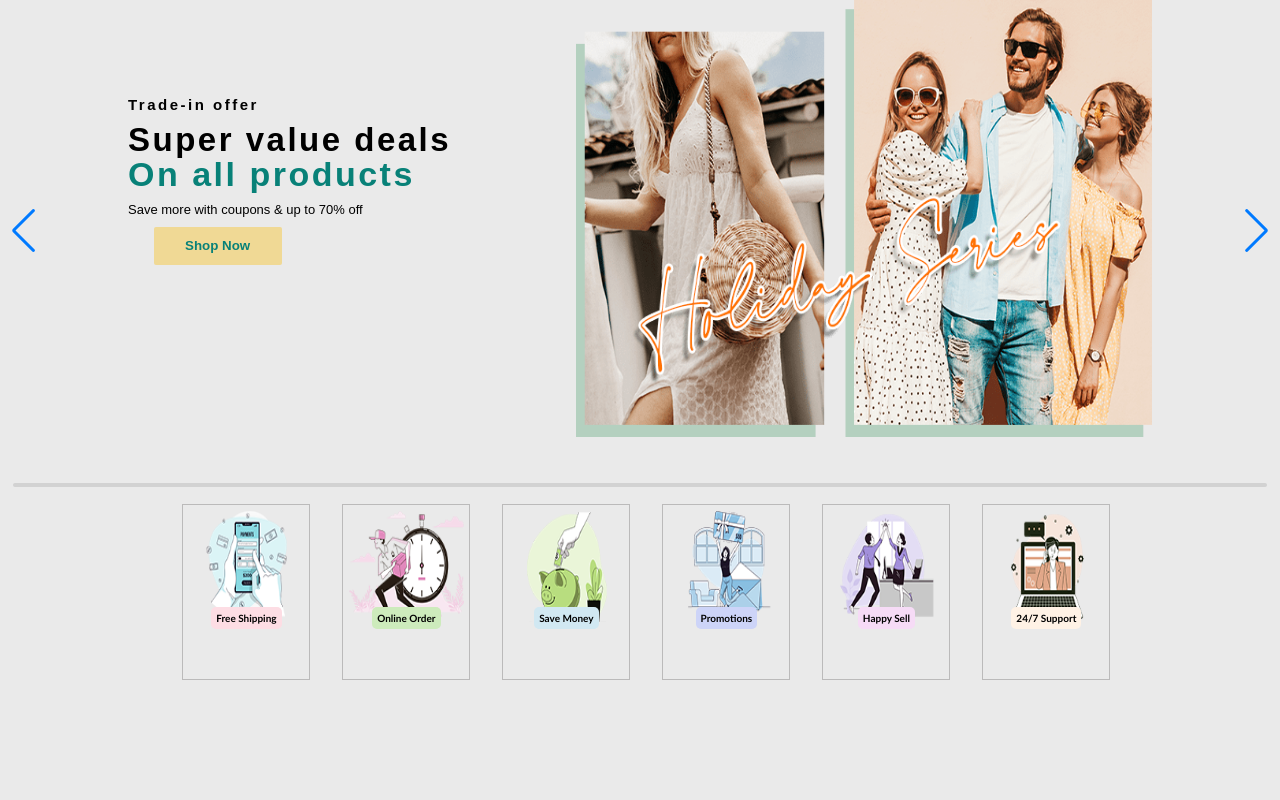
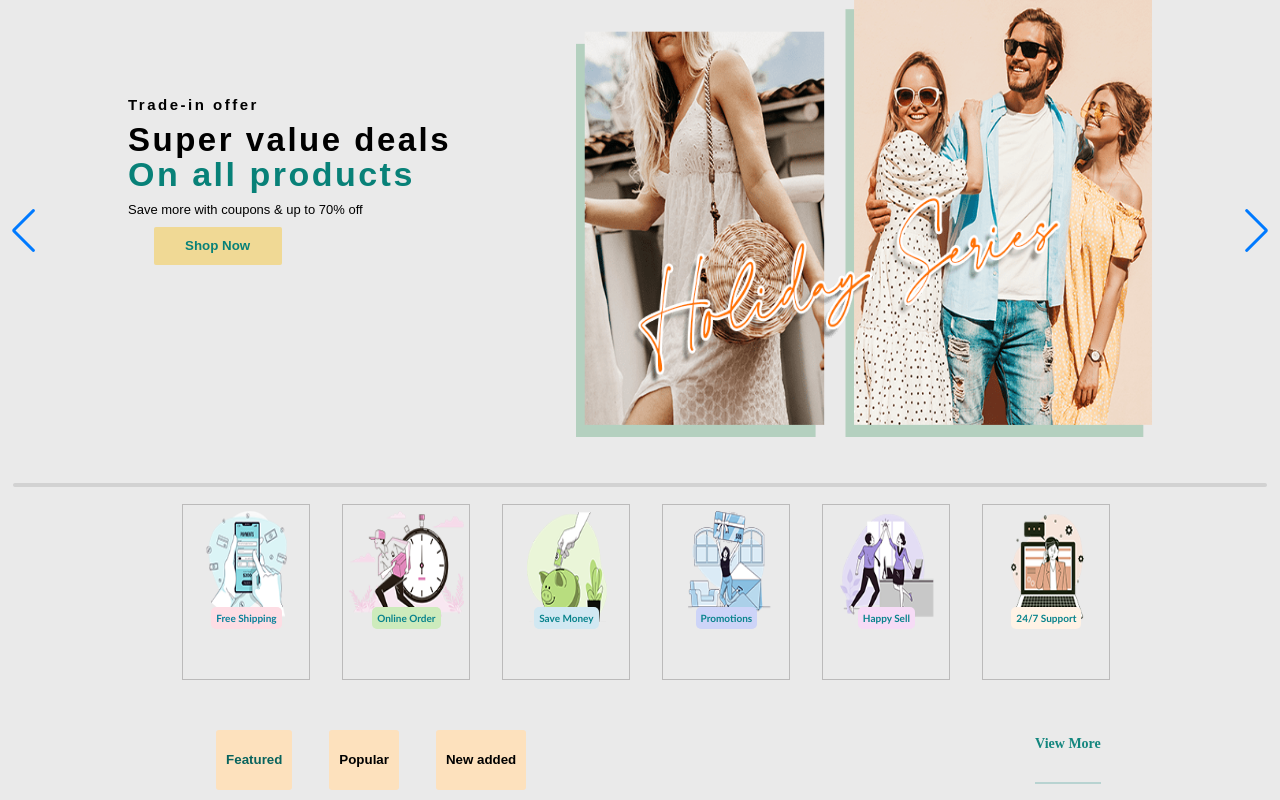
Before and after one commit to Harshbhimate256/E-commerce-react, a React (Vite) app: page / in a window 1280 px wide. Shown: the part 189-989 px from the top of the page. Before the commit the page ends 880 px from the top, so only its background shows below. Built offline with nearby package versions, Linux system fonts and the light colour scheme.

Commit message:
added nav buttons after square content | ignore delete.html & css

```diff
--- a/src/components/Foreground.jsx
+++ b/src/components/Foreground.jsx
@@ -1,45 +1,56 @@
 import React from "react";
 import Square from "./Square";
+import NavBtnBg from "./NavBtnBg";
+
 const Foreground = () => {
   const data = [
     {
       heading: "Free Shipping",
       img: "../square-1.png",
-      color: "#FDDDE4",
+      bgColor: "#FDDDE4",
+      color:"#08819A",
     },
     {
       heading: "Online Order",
       img: "../square-2.png",
-      color: "#CDEBBC",
+      bgColor: "#CDEBBC",
+      color:"#08838C",
     },
     {
       heading: "Save Money",
       img: "../square-3.png",
-      color: "#D1E8F2",
+      bgColor: "#D1E8F2",
+      color:"#08838C",
     },
     {
       heading: "Promotions",
       img: "../square-4.png",
-      color: "#CDD4F8",
+      bgColor: "#CDD4F8",
+      color:"#08838C",
     },
     {
       heading: "Happy Sell",
       img: "../square-5.png",
-      color: "#F6DBF6",
+      bgColor: "#F6DBF6",
+      color:"#08838C",
     },
     {
       heading: "24/7 Support",
       img: "../square-6.png",
-      color: "#FFF2E5",
+      bgColor: "#FFF2E5",
+      color:"#08838C",
     },
   ];
 
   return (
-    <div className="sq-background">
-      {data.map((item, index) => (
-        <Square data={item} />
-      ))}
-    </div>
+    <>
+      <div className="sq-background">
+        {data.map((item, index) => (
+          <Square data={item} />
+        ))}
+      </div>
+      <NavBtnBg/>
+    </>
   );
 };
 
--- /dev/null
+++ b/src/components/NavBtn.jsx
@@ -0,0 +1,11 @@
+import React from "react";
+
+const NavBtn = ({data}) => {
+  return (
+    <>
+        <button style={{color:`${data.colorTrue ? data.color: ''}`, cursor:"pointer"}} >{data.text}</button>
+    </>
+  );
+};
+
+export default NavBtn;
--- /dev/null
+++ b/src/components/NavBtnBg.jsx
@@ -0,0 +1,42 @@
+import React from 'react'
+import NavBtn from './NavBtn'
+
+const NavBtnBg = () => {
+    const data =[
+        {
+        text:"Featured",
+        color:"#08635d",
+        black:"black",
+        colorTrue: true
+    },
+    {
+        text:"Popular",
+        color:"#08635d",
+        black:"black",
+        colorTrue: false
+    },
+    {
+        text:"New added",
+        color:"#08635d",
+        black:"black",
+        colorTrue: false
+    },
+]
+  return (
+    <>
+      <div style={{height:"10vh",width:"75%",marginLeft:"11vw",marginTop:"1vw",display:"flex",justifyContent:"space-between",position:"relative"}}>
+        <div className='NavBtn' >
+        {data.map((item, index) => (
+          <NavBtn data={item}/>
+        ))}
+
+        </div>
+        <div className='viewMoreBtn' style={{margin:"30px 0 0 0",background:"",borderBottom:"2px solid #13867e3b"}}>
+            <a className='viewMoreBtn' href='#' style={{textDecoration:"none",fontFamily:"Gilroy",fontSize:"14px",fontWeight:"bold"}}>View More</a>
+        </div>
+      </div>
+    </>
+  )
+}
+
+export default NavBtnBg
--- a/src/components/Square.jsx
+++ b/src/components/Square.jsx
@@ -6,7 +6,7 @@ const Square = ({data}) => {
         <div>
             <div className='square'>
                 <img src={data.img} style={{height:"14vh",width:"9vw",marginTop:"5px"}}/>
-                <div style={{position:"absolute",background:`${data.color}`,margin:"4.5vw 1.5vw",textAlign:"center",fontSize:"10px",padding:"5px 5px",fontFamily:"Trebuchet MS",top:"3.5vw",fontWeight:"bold",borderRadius:"5px"}}>
+                <div style={{position:"absolute",color:`${data.color}`,background:`${data.bgColor}`,margin:"4.5vw 1.5vw",textAlign:"center",fontSize:"10px",padding:"5px 5px",fontFamily:"Trebuchet MS",top:"3.5vw",fontWeight:"bold",borderRadius:"5px"}}>
                     <p>{data.heading}</p>
                 </div>
             </div>
--- a/src/index.css
+++ b/src/index.css
@@ -283,3 +283,30 @@ html,body{
   display: flex;
   justify-content: center;
 }
+.NavBtn button{
+  font-weight: 700;
+  margin: 10px 0px;
+  background-color: #FDE1BD;
+  border: none;
+  border-radius: 3px;
+  padding: 5px 10px;
+}
+.NavBtn{
+  height: 10vh;
+  width: 30vw;
+  position: relative;
+  /* background-color: red; */
+  margin:2vh 3vw;
+  display: flex;
+  justify-content: space-evenly;
+}
+.NavBtn button:hover{
+  color: #08635d;
+}
+.viewMoreBtn{
+  color: #13867E;
+}
+.viewMoreBtn:hover{
+  color: #0c5853;
+  font-style: italic;
+}
```
